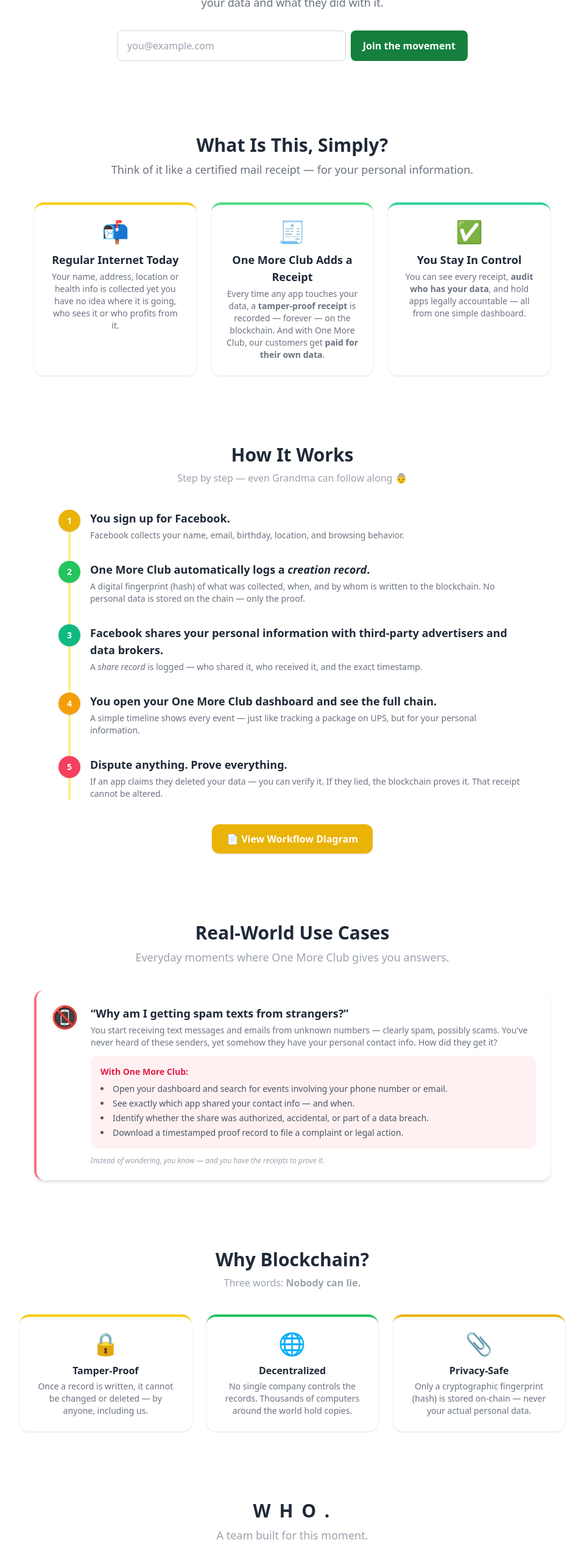
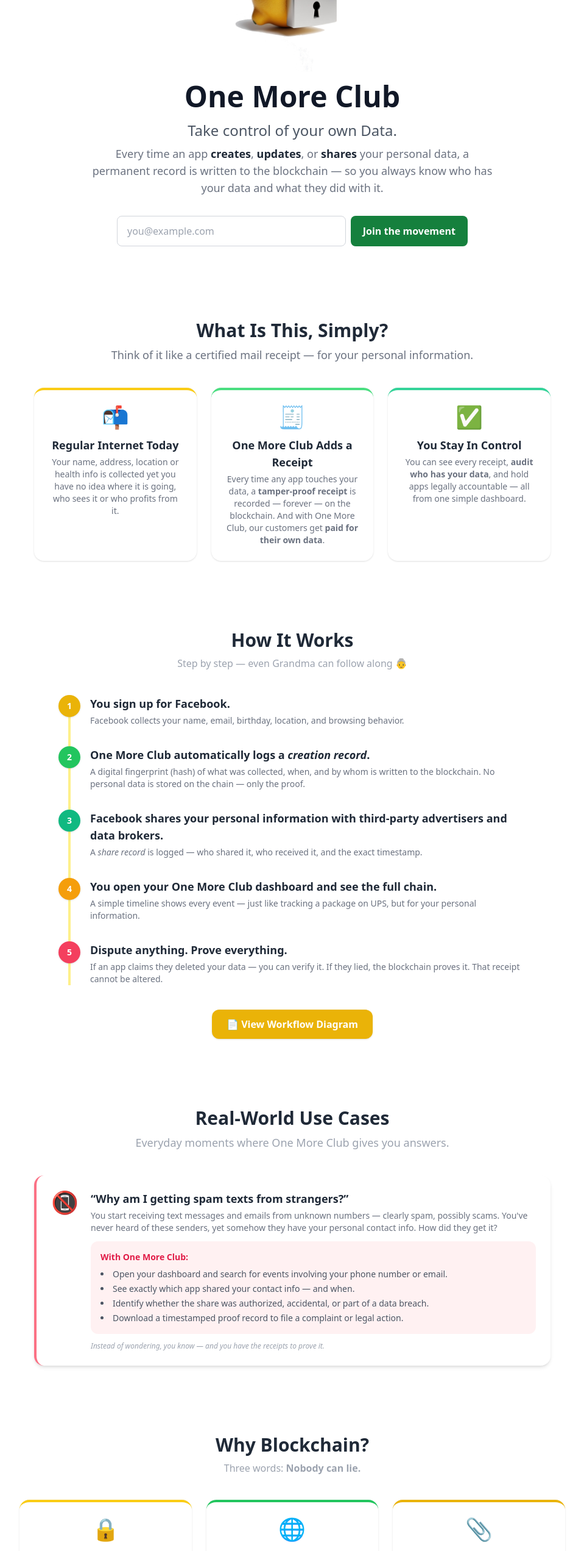
Before and after one commit to YuliyaVassilyeva/one-more-club, a Next.js app: page / in a window 1280 px wide. Shown: the part 234-2778 px from the top of the page at 61% size, without its empty margins (160-1119 px from the left). Built offline with nearby package versions, Linux system fonts and the light colour scheme.

Commit message:
Revert "Remove header logo image, add TM to brand name, add team section"
This reverts commit 937ad213eb85b0a840db75f3c4365b133d47987b.

```diff
--- a/src/app/page.tsx
+++ b/src/app/page.tsx
@@ -7,8 +7,9 @@ export default function Home() {
       {/* Hero */}
       <header className="bg-white py-16 px-6 text-center">
         <div className="max-w-4xl mx-auto">
+          <img src="/IMG_0084.jpeg" alt="One More Club logo" className="w-48 h-auto mx-auto mb-4" />
           <h1 className="text-4xl md:text-5xl font-extrabold mb-4 leading-tight text-gray-900">
-            One More Club<span className="align-super text-xl md:text-2xl">™</span>
+            One More Club
           </h1>
           <p className="text-xl md:text-2xl font-medium text-gray-600 mb-2">
             Take control of your own Data.
@@ -203,25 +204,6 @@ export default function Home() {
         </div>
       </section>
 
-      {/* Team */}
-      <section className="bg-white py-14 px-6">
-        <div className="max-w-4xl mx-auto">
-          <h2 className="text-3xl font-bold text-center mb-2 tracking-widest">W H O .</h2>
-          <p className="text-center text-gray-400 mb-10 text-lg">
-            A team built for this moment.
-          </p>
-          <div className="grid grid-cols-1 md:grid-cols-3 gap-6">
-            <div className="bg-white rounded-2xl shadow p-6 border-t-4 border-yellow-400 text-center">
-              <h3 className="font-bold text-lg mb-1">Eddie Vilchez</h3>
-              <p className="text-gray-500 text-sm font-medium mb-2">Product Manager, CPA</p>
-              <p className="text-gray-500 text-sm">
-                Product Manager bringing McKinsey and PwC expertise.
-              </p>
-            </div>
-          </div>
-        </div>
-      </section>
-
       {/* CTA */}
       <section className="bg-white py-16 px-6 text-center">
         <div className="max-w-2xl mx-auto">
```
